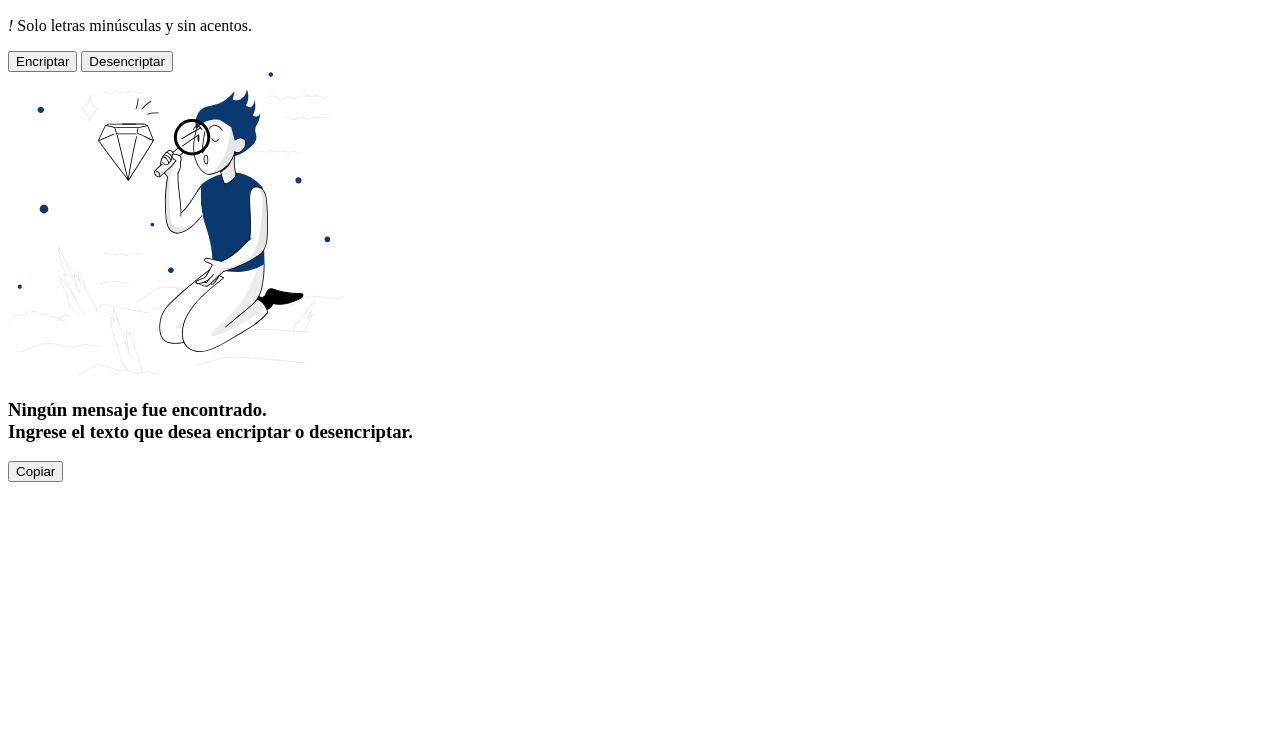
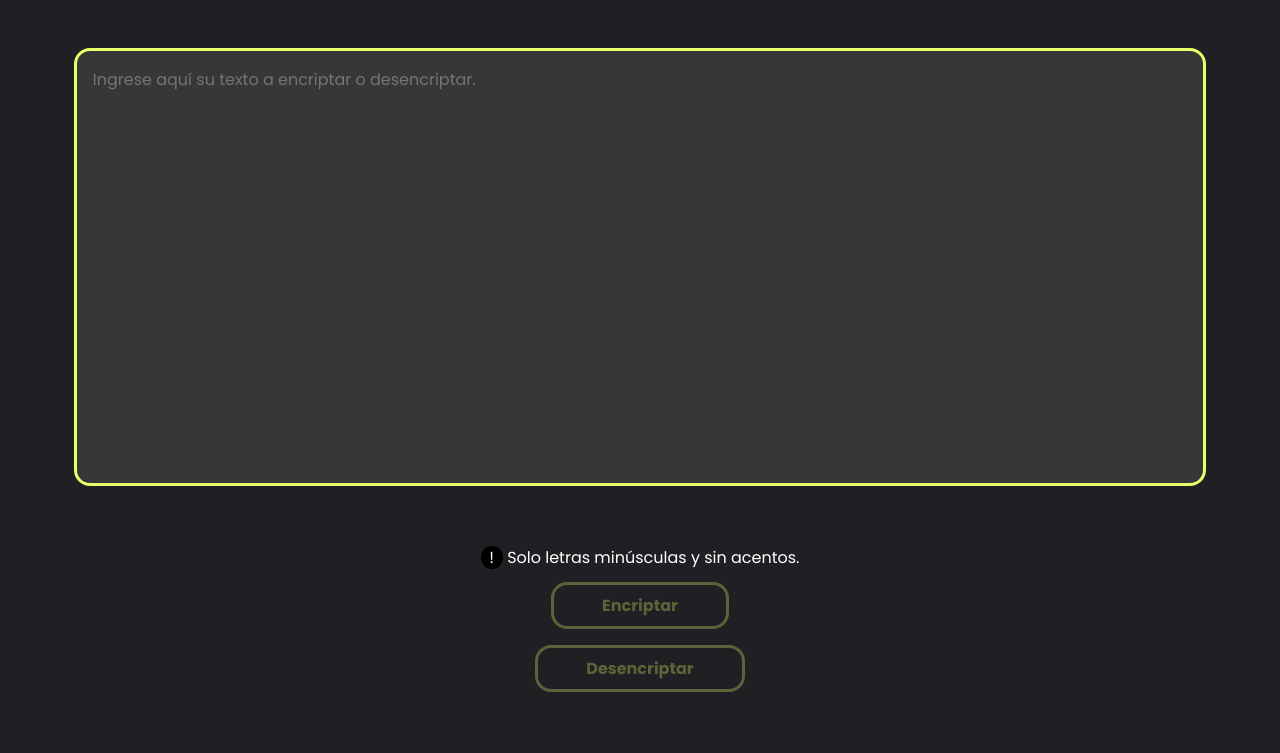
Before and after one commit to ayrtongsalinas/oneChallenge01, a plain HTML site: page index.html in a window 1280 px wide. Shown: the part 99-852 px from the top of the page. Before the commit the page ends 800 px from the top, so only its background shows below. Drawn offline with Linux system fonts and the light colour scheme; files that its build step writes are made by us from their sources.

Commit message:
Trying to fix github issues with css again

```diff
--- a/index.html
+++ b/index.html
@@ -9,8 +9,8 @@
     <title>Challenge 1</title>
     <link rel="shortcut icon" href="assets/img/logoWhite.svg" />
     <!-- ESTILOS CSS -->
-    <link rel="stylesheet" href="/assets/css/reset.css/" />
-    <link rel="stylesheet" href="/assets/css/style.css/" />
+    <link rel="stylesheet" href="oneChallenge1/assets/css/reset.css" />
+    <link rel="stylesheet" href="oneChallenge1/assets/css/style.css" />
     <!-- GOOGLE FONTS -->
     <link rel="preconnect" href="https://fonts.googleapis.com" />
     <link rel="preconnect" href="https://fonts.gstatic.com" crossorigin />
```
